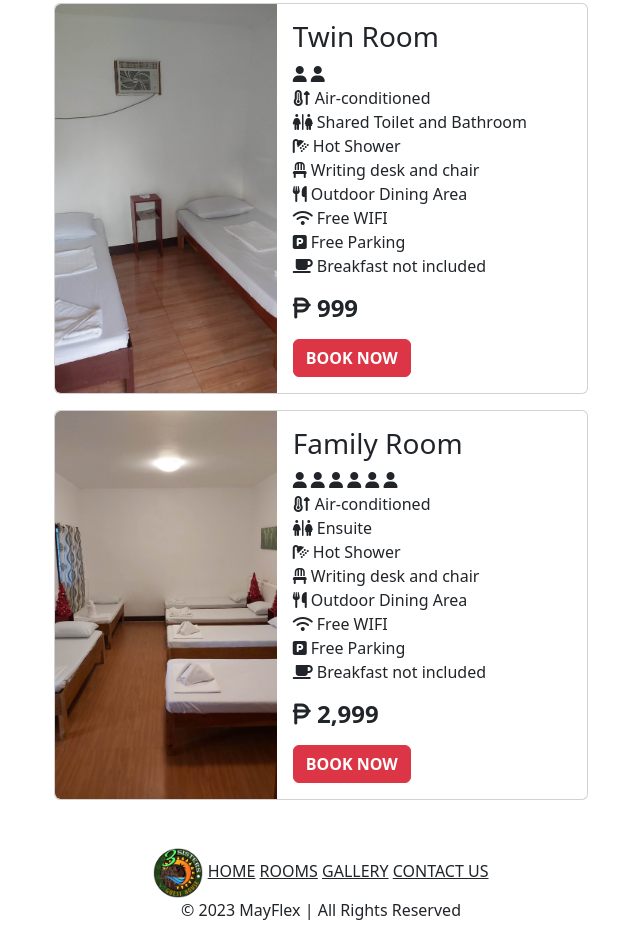
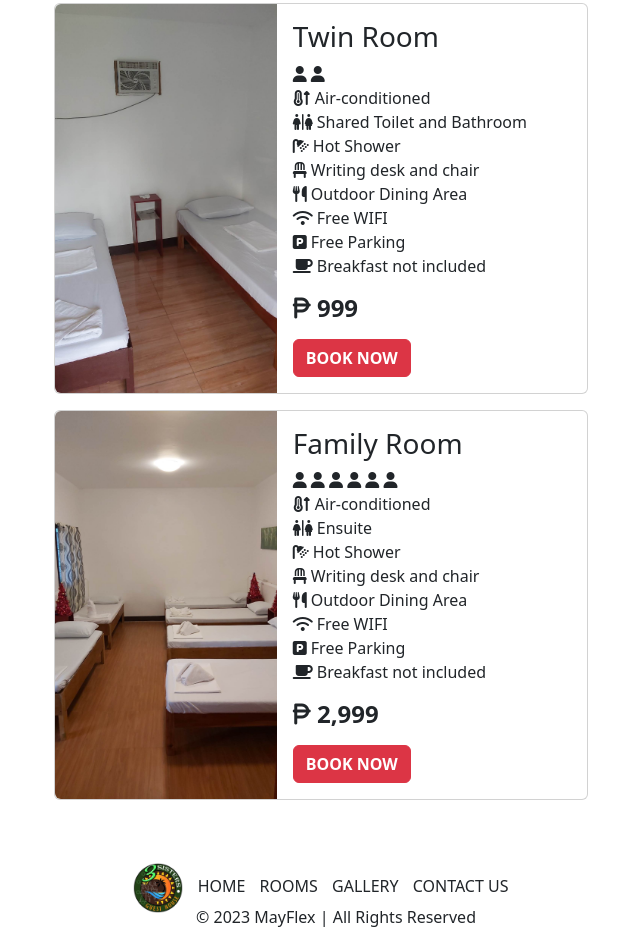
Before and after one commit to edzlnmay/miniproject1, a plain HTML site: page rooms.html in a window 1280 px wide. Shown: the part 577-1515 px from the top of the page, without its empty margins (319-959 px from the left). Drawn offline with Linux system fonts and the light colour scheme.

Commit message:
updated rooms css

```diff
--- a/rooms.css
+++ b/rooms.css
@@ -51,3 +51,19 @@ ul {
     list-style-type: none;
     padding-inline-start: 0;
 }
+
+footer {
+    padding-top: 15px;
+    text-align: center;
+
+}
+
+footer a {
+    text-decoration: none;
+    margin-left: 10px;
+}
+
+footer p {
+    margin-left: 30px;
+    line-height: 8px;
+}
```
